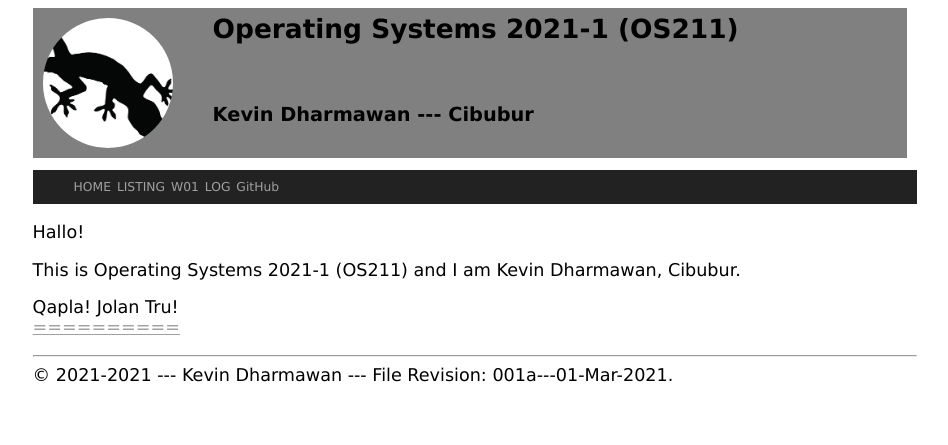
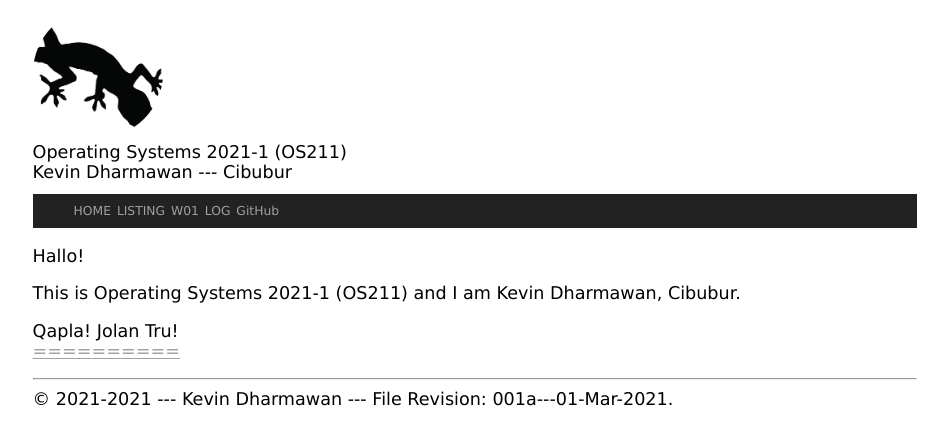
Before and after one commit to kevindharmawan/test-pages, a Jekyll site: the page built from index.md, in a window 1280 px wide. Shown: the top 445 px of the page, without its empty margins (165-1113 px from the left). Built offline with Jekyll 4.4.1, drawn with Linux system fonts in a browser that asks for light colours.

Commit message:
Edit styling 3

```diff
--- a/_layouts/layout.html
+++ b/_layouts/layout.html
@@ -10,6 +10,21 @@
 <div class="container">
   <header>
   <div class="row">
+    <div>
+      <img src="{{ site.baseurl }}/assets/images/cbk.jpg" alt="Cicak Bin Kadal" style="width:130px; border-radius:50%">
+    </div>
+    <div>
+      {% if page.title %}{{ page.title | escape }}
+      {% else %}{{ site.title | escape }}{% endif %}
+    </div>
+    <div>
+      {% if page.author %}{{ page.author | escape }}
+      {% else %}{{ site.author | escape }}{% endif %}
+      ---
+      {% if page.address %}{{ page.address | escape }}
+      {% else %}{{ site.address | escape }}{% endif %}
+    </div>
+<!--
     <div class="column left">
       <img src="{{ site.baseurl }}/assets/images/cbk.jpg" alt="Cicak Bin Kadal" style="width:130px; border-radius:50%">
     </div>
@@ -24,6 +39,7 @@
       {% if page.address %}{{ page.address | escape }}
       {% else %}{{ site.address | escape }}{% endif %}
     </div>
+-->
   </div>
   </header>
   {% include navbar.html %}
```
